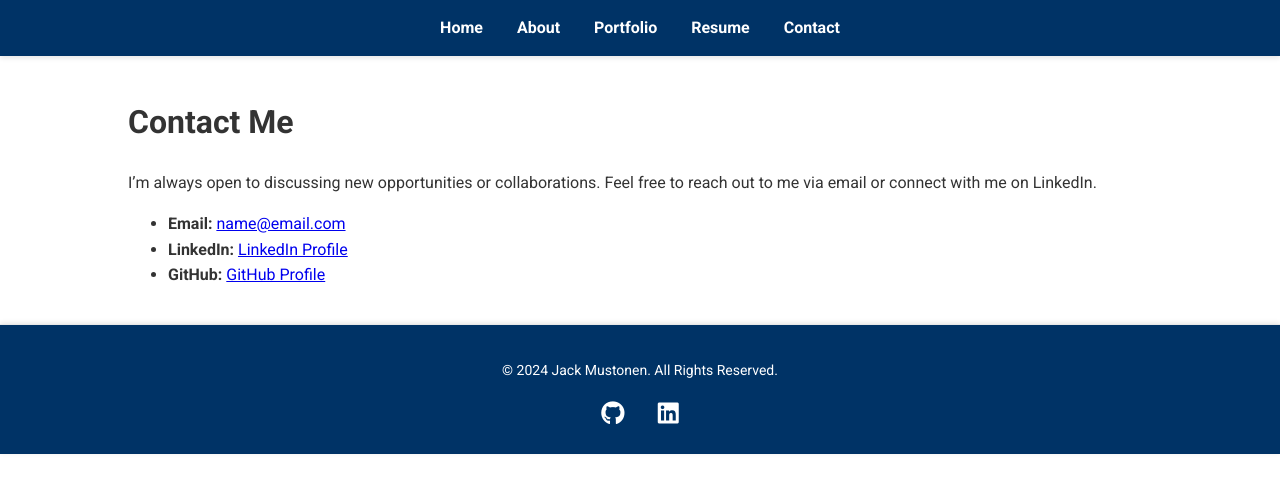
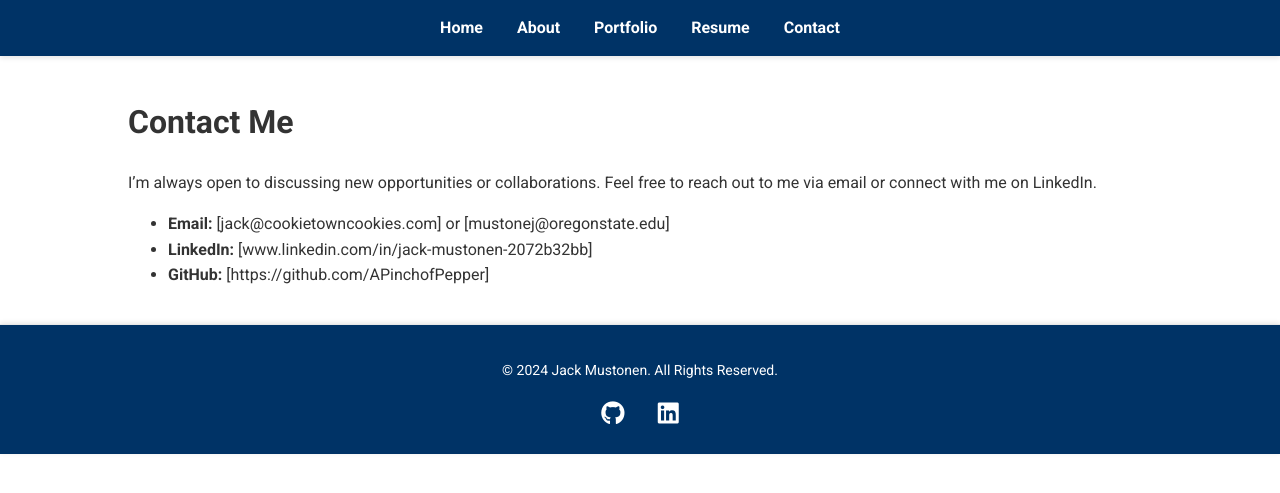
Before and after one commit to APinchofPepper/jackmustonen.com, a Jekyll site: the page built from contact.md, in a window 1280 px wide. Shown: the top 493 px of the page. Built offline with Jekyll 4.4.1, drawn with Linux system fonts in a browser that asks for light colours.

Commit message:
Update contact.md

```diff
--- a/contact.md
+++ b/contact.md
@@ -7,6 +7,6 @@ permalink: /contact/
 # Contact Me
 I'm always open to discussing new opportunities or collaborations. Feel free to reach out to me via email or connect with me on LinkedIn.
 
-- **Email:** [name@email.com](mailto:name@email.com)
-- **LinkedIn:** [LinkedIn Profile](#)
-- **GitHub:** [GitHub Profile](#)
+- **Email:** [jack@cookietowncookies.com] or [mustonej@oregonstate.edu]
+- **LinkedIn:** [www.linkedin.com/in/jack-mustonen-2072b32bb]
+- **GitHub:** [https://github.com/APinchofPepper]
```
